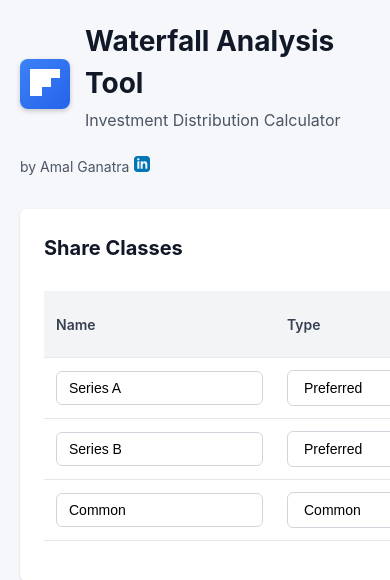
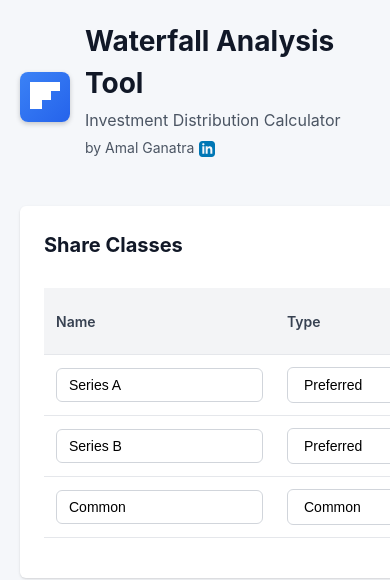
Before and after one commit to finyacht/Equitywiz-io, a Node server app: page / in a window 390 px wide. Shown: the top 580 px of that part. Run offline with Node 20, Linux system fonts and the light colour scheme; the page is wider than the window, and the part outside it is not shown; some libraries are stand-ins or nearby versions.

Commit message:
Move author credit and LinkedIn logo inline with subtitle

```diff
--- a/css/styles.css
+++ b/css/styles.css
@@ -50,6 +50,17 @@
     margin-top: 0;
     color: var(--gray-600);
     font-size: 1rem;
+    display: flex;
+    align-items: center;
+    flex-wrap: wrap;
+}
+
+.author-inline {
+    display: inline-flex;
+    align-items: center;
+    font-size: 0.875rem;
+    color: var(--gray-600);
+    margin-left: 5px;
 }
 
 /* Logo styles */
@@ -103,9 +114,10 @@
 .linkedin-icon {
     margin-left: 5px;
     transition: transform 0.2s;
+    vertical-align: middle;
 }
 
-.author-credit a:hover .linkedin-icon {
+.author-inline a:hover .linkedin-icon {
     transform: scale(1.1);
 }
 
@@ -140,8 +152,14 @@
         align-items: flex-start;
     }
 
-    .author-credit {
-        margin-top: 0.5rem;
+    .subtitle {
+        flex-direction: column;
+        align-items: flex-start;
+    }
+
+    .author-inline {
+        margin-left: 0;
+        margin-top: 5px;
     }
 }
 
--- a/index.html
+++ b/index.html
@@ -18,11 +18,8 @@
                 </div>
                 <div class="title-text">
                     <h1>Waterfall Analysis Tool</h1>
-                    <p class="subtitle">Investment Distribution Calculator</p>
+                    <p class="subtitle">Investment Distribution Calculator <span class="author-inline">by Amal Ganatra <a href="https://www.linkedin.com/in/amalganatra/" target="_blank" rel="noopener noreferrer"><svg class="linkedin-icon" xmlns="http://www.w3.org/2000/svg" width="16" height="16" viewBox="0 0 24 24"><path d="M19 0h-14c-2.761 0-5 2.239-5 5v14c0 2.761 2.239 5 5 5h14c2.762 0 5-2.239 5-5v-14c0-2.761-2.238-5-5-5zm-11 19h-3v-11h3v11zm-1.5-12.268c-.966 0-1.75-.79-1.75-1.764s.784-1.764 1.75-1.764 1.75.79 1.75 1.764-.783 1.764-1.75 1.764zm13.5 12.268h-3v-5.604c0-3.368-4-3.113-4 0v5.604h-3v-11h3v1.765c1.396-2.586 7-2.777 7 2.476v6.759z" fill="#0077B5"/></svg></a></span></p>
                 </div>
-            </div>
-            <div class="author-credit">
-                <p>by Amal Ganatra <a href="https://www.linkedin.com/in/amalganatra/" target="_blank" rel="noopener noreferrer"><svg class="linkedin-icon" xmlns="http://www.w3.org/2000/svg" width="16" height="16" viewBox="0 0 24 24"><path d="M19 0h-14c-2.761 0-5 2.239-5 5v14c0 2.761 2.239 5 5 5h14c2.762 0 5-2.239 5-5v-14c0-2.761-2.238-5-5-5zm-11 19h-3v-11h3v11zm-1.5-12.268c-.966 0-1.75-.79-1.75-1.764s.784-1.764 1.75-1.764 1.75.79 1.75 1.764-.783 1.764-1.75 1.764zm13.5 12.268h-3v-5.604c0-3.368-4-3.113-4 0v5.604h-3v-11h3v1.765c1.396-2.586 7-2.777 7 2.476v6.759z" fill="#0077B5"/></svg></a></p>
             </div>
         </div>
     </header>
```
